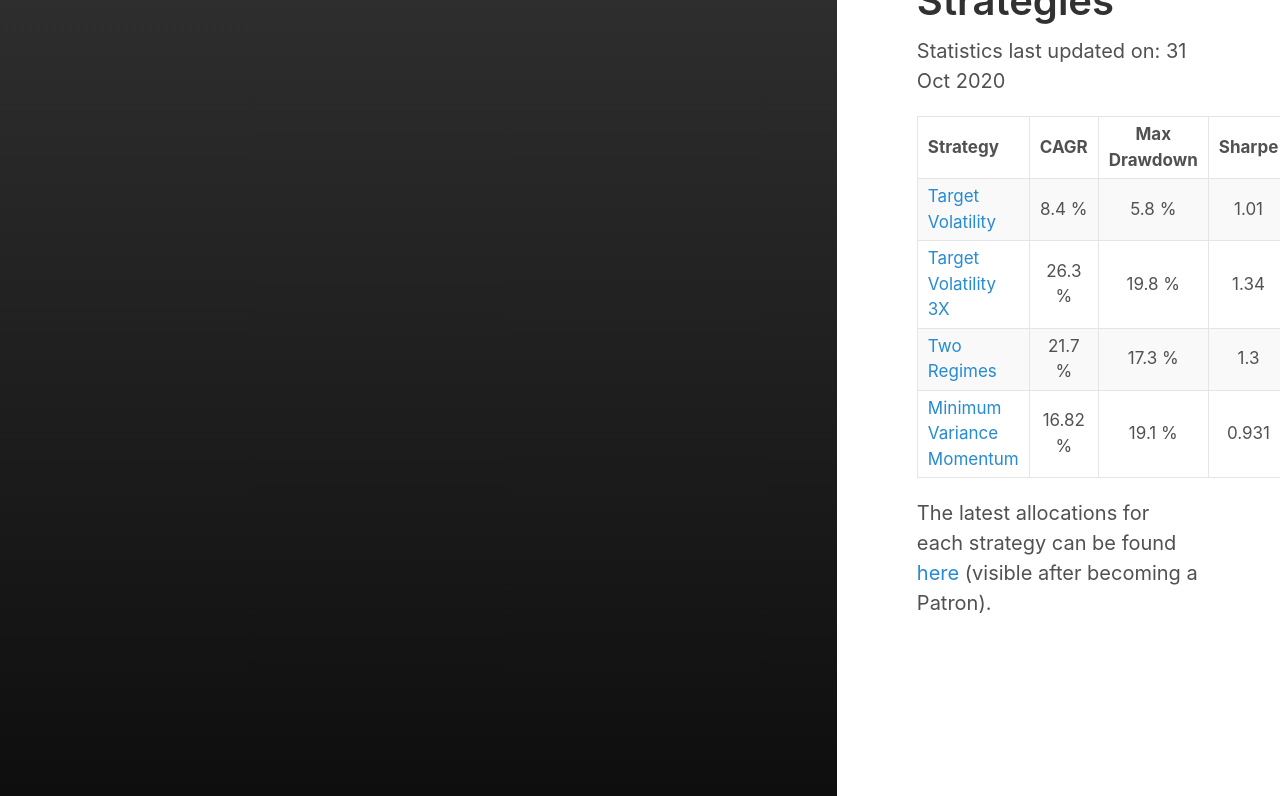
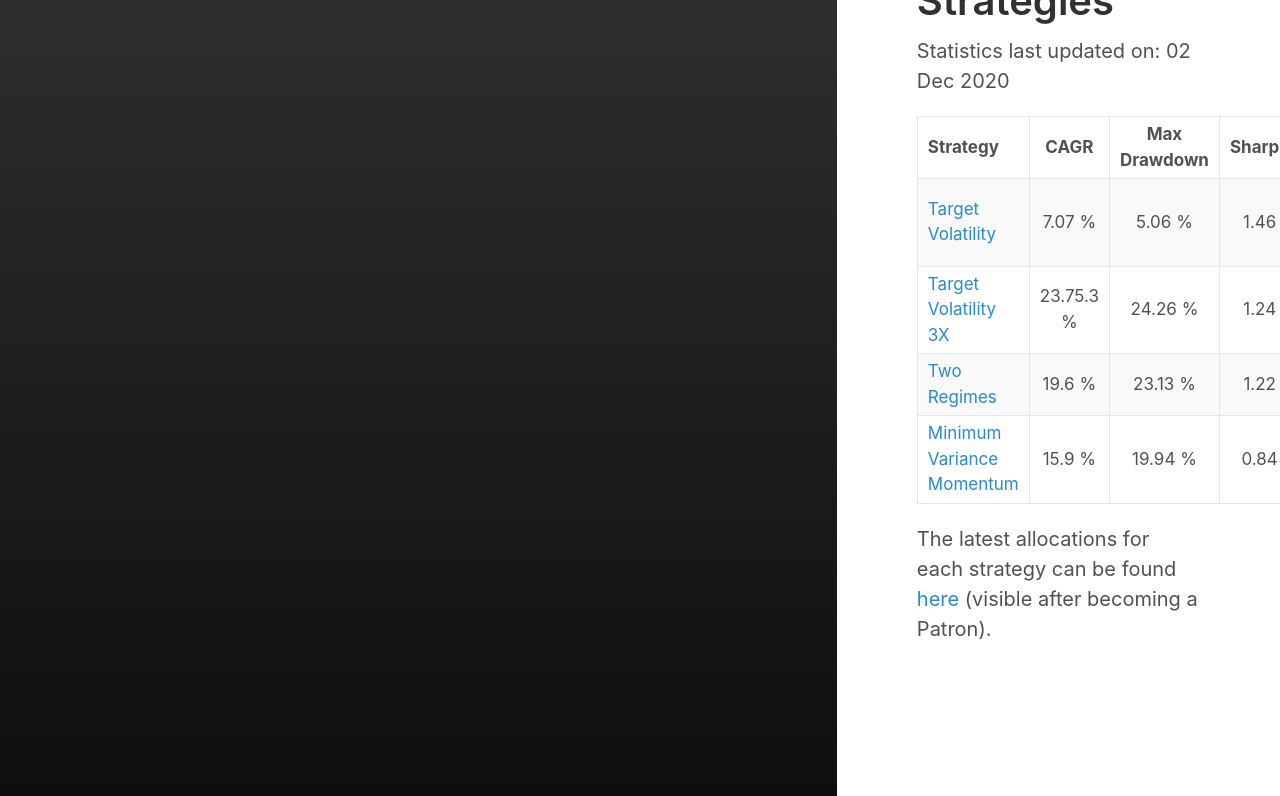
Before and after one commit to IthacaResearch/ithacaresearch.github.io, a Jekyll site: the page built from category/strategies.md, in a window 1280 px wide, cut to the strip 104-900 px from the top of the page. Built offline with Jekyll 4.4.1, drawn with Linux system fonts in a browser that asks for light colours.

Commit message:
Update strategies.md

```diff
--- a/category/strategies.md
+++ b/category/strategies.md
@@ -4,13 +4,13 @@ title: Strategies
 sidebar_sort_order: 2
 ---
 
-Statistics last updated on: 31 Oct 2020
+Statistics last updated on: 02 Dec 2020
 
 | Strategy | CAGR | Max Drawdown | Sharpe | Leverage | Backtest period |
 | :------- | :--: | :----------: | :----: | :------: | :-------------: |
-| [Target Volatility](https://ithacaresearch.github.io/2019/07/12/Target-Volatility.html) | 8.4 % | 5.8 % | 1.01 | 1 | Jan 1987 - Today |
-| [Target Volatility 3X](https://ithacaresearch.github.io/2019/08/03/Target-Volatility-3X.html) | 26.3 % | 19.8 % | 1.34 | variable, max 3 | Jan 2010 - Today |
-| [Two Regimes](https://ithacaresearch.github.io/2020/02/05/Two-Regimes.html) | 21.7 % | 17.3 % | 1.3 | 1 | Jul 1999 - Today |
-| [Minimum Variance Momentum](https://ithacaresearch.github.io/2020/09/03/Minimum-Variance-Momentum.html) | 16.82 % | 19.1 % | 0.931 | 1 | Jan 2006 - Today |
+| [Target Volatility](https://ithacaresearch.github.io/2019/07/12/Target-Volatility.html) | 7.07 % | 5.06 % | 1.46 | 1 | Jan 2003 - Today |
+| [Target Volatility 3X](https://ithacaresearch.github.io/2019/08/03/Target-Volatility-3X.html) | 23.75.3 % | 24.26 % | 1.24 | variable, max 3 | Jan 2010 - Today |
+| [Two Regimes](https://ithacaresearch.github.io/2020/02/05/Two-Regimes.html) | 19.6 % | 23.13 % | 1.22 | 1 | Jul 1999 - Today |
+| [Minimum Variance Momentum](https://ithacaresearch.github.io/2020/09/03/Minimum-Variance-Momentum.html) | 15.9 % | 19.94 % | 0.84 | 1 | Jan 2006 - Today |
 
 The latest allocations for each strategy can be found [here](https://www.patreon.com/ithaca/posts?filters[tag]=LastUpdate) (visible after becoming a Patron).
```
